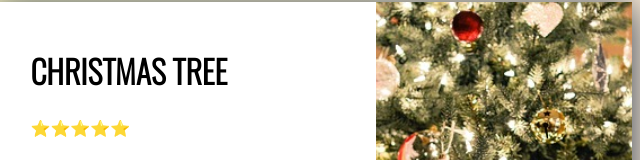
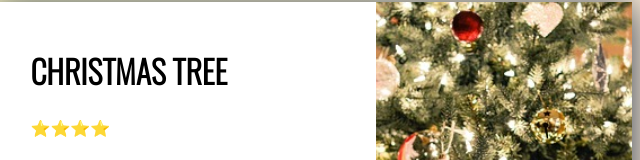
Before and after one commit to joe0zf/card-css, a plain HTML site: page index.html in a window 1280 px wide. Shown: the part 158-318 px from the top of the page, 328-968 px from the left. Drawn offline with nearby package versions, Linux system fonts and the light colour scheme.

Commit message:
se elimino una estrella

```diff
--- a/index.html
+++ b/index.html
@@ -13,7 +13,7 @@
             <div class="card-content">
                 <div class="card-text">
                     <h1>CHRISTMAS TREE</h1>
-                    <div class="card-rating">⭐⭐⭐⭐⭐</div>
+                    <div class="card-rating">⭐⭐⭐⭐</div>
                     <p>
                         Lorem ipsum dolor, sit amet consectetur adipisicing elit. Explicabo fuga quos deserunt molestias similique fugit neque ipsum molestiae cumque at placeat volupt
                     </p>
```
